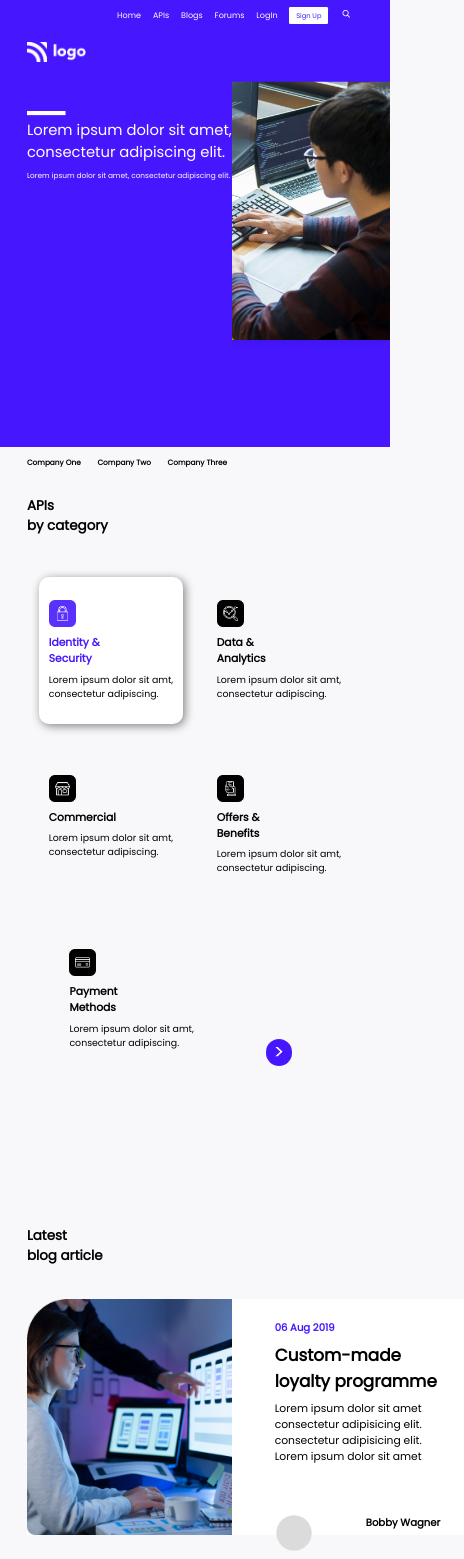
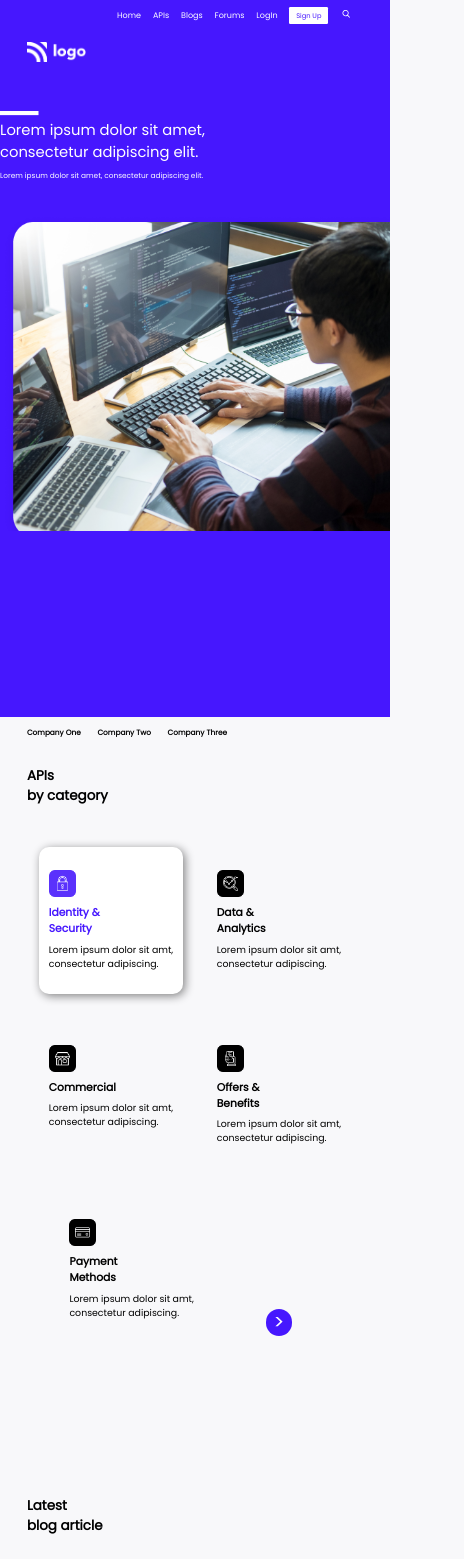
Before and after one commit to Nimishkrkashyap/Developer_Landing_Page, a plain HTML site: page index.html in a window 390 px wide. Shown: the top 1559 px of the page, 464 px wide, since content can reach past the window. Drawn offline with Linux system fonts and the light colour scheme.

Commit message:
Responsive mobile view

```diff
--- a/style.css
+++ b/style.css
@@ -448,6 +448,17 @@ nav{
   html{
     font-size: 42%;
   }
+  header{
+    height: 85vh;
+  }
+  .header-text{
+    float: none;
+    margin: 5rem auto;
+  }
+  .header-text + div img{
+    /* float: none; */
+    height: 50rem;
+  }
    /* Blog Section */
   .blog-cards{
     flex-direction: column;
@@ -508,3 +519,22 @@ nav{
     width: 31rem;
   }
 }
+
+@media (max-width: 500px) {
+  .blog-card{
+    width: 50rem;
+    height: 30rem;
+  }
+  .blog-image img{
+    height: 24rem;
+  }
+  .faq-section{
+    width: 50rem;
+  }
+  .faq-image img{
+    width: 50rem;
+  }
+  .download-section{
+    flex-direction: column;
+  }
+}
```
